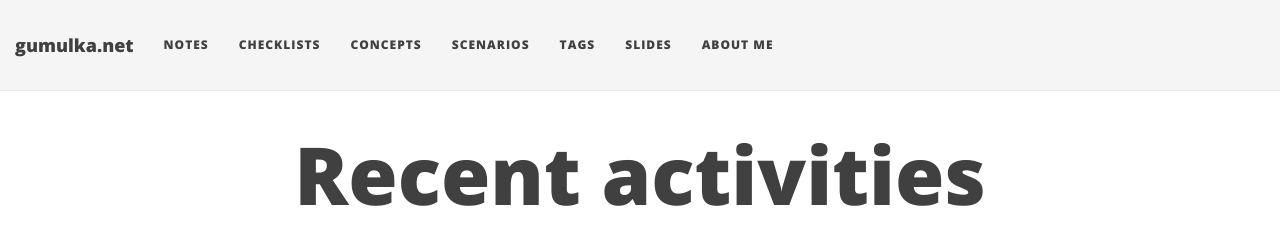
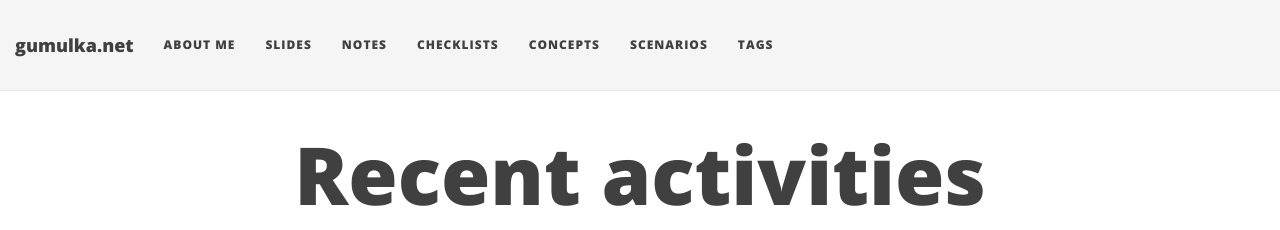
Before and after one commit to pgum/pgum.github.io, a Jekyll site: the page built from index.html, in a window 1280 px wide. Shown: the top 230 px of the page. Built offline with Jekyll 4.4.1, drawn with Linux system fonts in a browser that asks for light colours; nearby versions of some CDN libraries; the list of posts is cut into pages by our own code.

```diff
--- a/_config.yml
+++ b/_config.yml
@@ -12,13 +12,13 @@ description: Notepad of ideas
 # --- Navigation bar options --- #
 # List of links in the navigation bar
 navbar-links:
+  "About Me": "about"
+  Slides: "slides"
   Notes: "categories"
   Checklists: "categories#checklists"
   Concepts: "categories#concepts"
   Scenarios: "categories#scenarios"
   Tags: "tags"
-  Slides: "slides"
-  "About Me": "about"
 
 # --- Background colour/image options --- #
 
```
